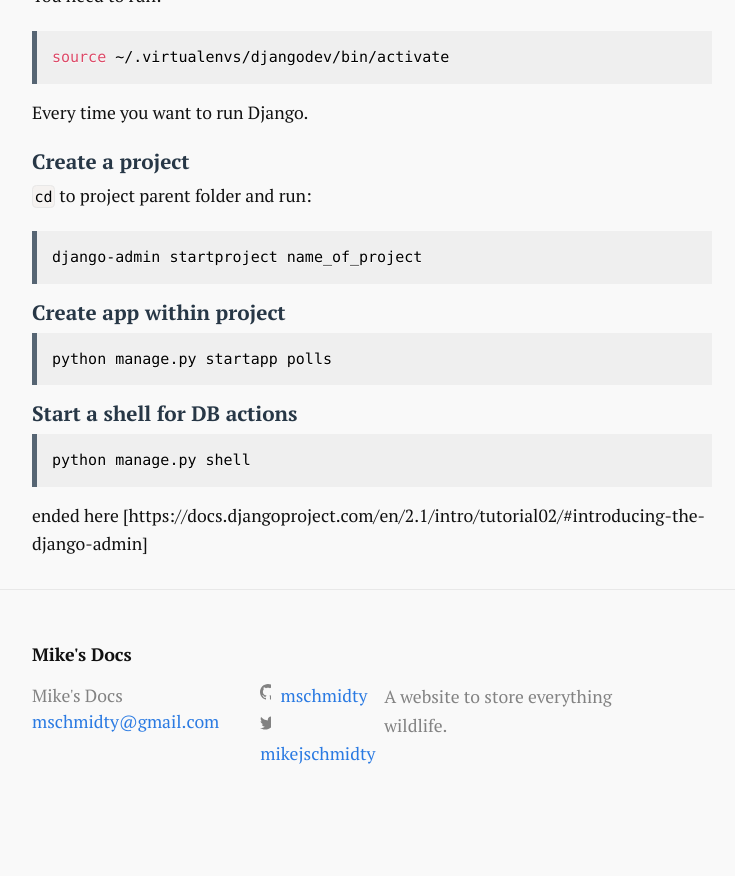
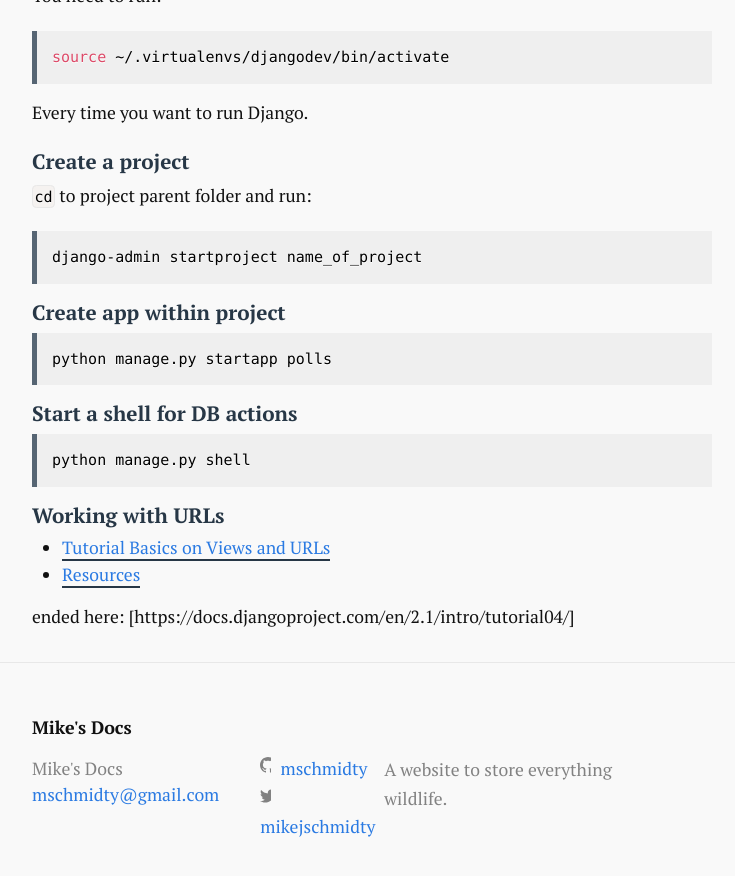
Before and after one commit to mschmidty/bio_notes, a Jekyll site: the page built from web_dev_notes/_posts/2018-12-08-django_notes.md, in a window 1280 px wide and 900 px high, scrolled down 673 px. Shown: the top 876 px of the window, without its empty margins (268-1003 px from the left). Built offline with Jekyll 4.4.1, drawn with Linux system fonts in a browser that asks for light colours; before the commit the page ends 1500 px from its top, so only the background shows below that.

Commit message:
django notes update

````diff
--- a/web_dev_notes/_posts/2018-12-08-django_notes.md
+++ b/web_dev_notes/_posts/2018-12-08-django_notes.md
@@ -37,4 +37,9 @@
 python manage.py shell
 ```
 
-ended here [https://docs.djangoproject.com/en/2.1/intro/tutorial02/#introducing-the-django-admin]
+### Working with URLs
+* [Tutorial Basics on Views and URLs](https://docs.djangoproject.com/en/2.1/intro/tutorial03/#writing-more-views)
+* [Resources](https://docs.djangoproject.com/en/2.1/topics/http/urls/)
+
+
+ended here: [https://docs.djangoproject.com/en/2.1/intro/tutorial04/]
````
